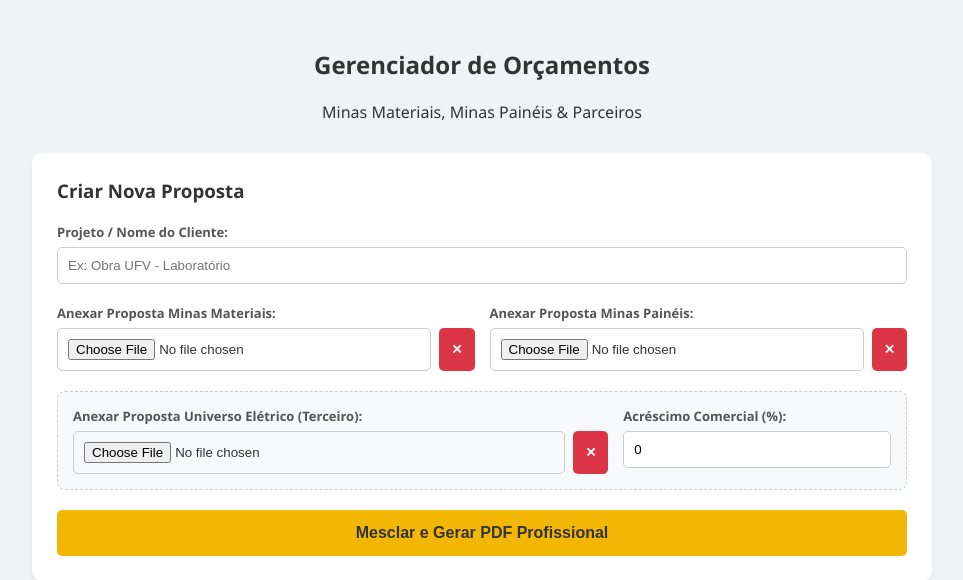
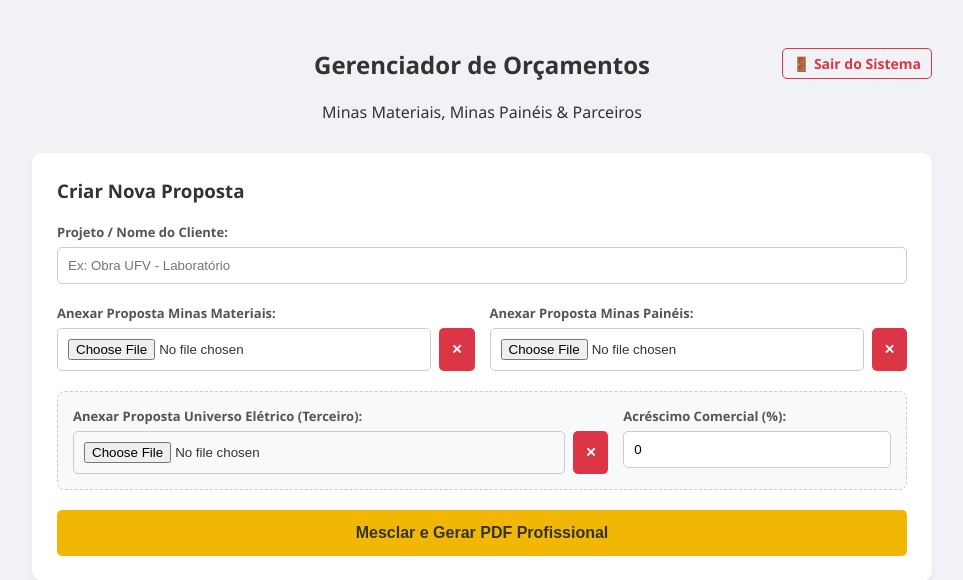
Before and after one commit to projetosminasenergia-cpu/unificador-orcamentos, a Flask app: page / in a window 1280 px wide. Shown: the top 580 px of the page, without its empty margins (158-1121 px from the left). Run offline with Flask 3, Linux system fonts and the light colour scheme; the visitor is signed in with stand-in values (Sample User, id 1); data that the repository does not hold is empty.

Commit message:
Update index.html

```diff
--- a/templates/index.html
+++ b/templates/index.html
@@ -6,7 +6,9 @@
     <style>
         body { font-family: 'Segoe UI', Tahoma, Geneva, Verdana, sans-serif; padding: 20px; background: #f0f2f5; color: #333;}
         .container { max-width: 900px; margin: 0 auto; }
-        .header { text-align: center; margin-bottom: 30px; }
+        .header { text-align: center; margin-bottom: 30px; position: relative; }
+        .btn-sair { position: absolute; right: 0; top: 0; color: #dc3545; text-decoration: none; font-weight: bold; font-size: 14px; padding: 5px 10px; border: 1px solid #dc3545; border-radius: 5px; transition: 0.2s;}
+        .btn-sair:hover { background: #dc3545; color: white; }
         .card { background: white; padding: 25px; border-radius: 10px; margin-bottom: 25px; box-shadow: 0 4px 6px rgba(0,0,0,0.05); }
         .row { display: flex; gap: 15px; margin-bottom: 20px; }
         .col { flex: 1; }
@@ -38,6 +40,7 @@
 <body>
     <div class="container">
         <div class="header">
+            <a href="/logout" class="btn-sair">🚪 Sair do Sistema</a>
             <h2>Gerenciador de Orçamentos</h2>
             <p>Minas Materiais, Minas Painéis & Parceiros</p>
         </div>
```
